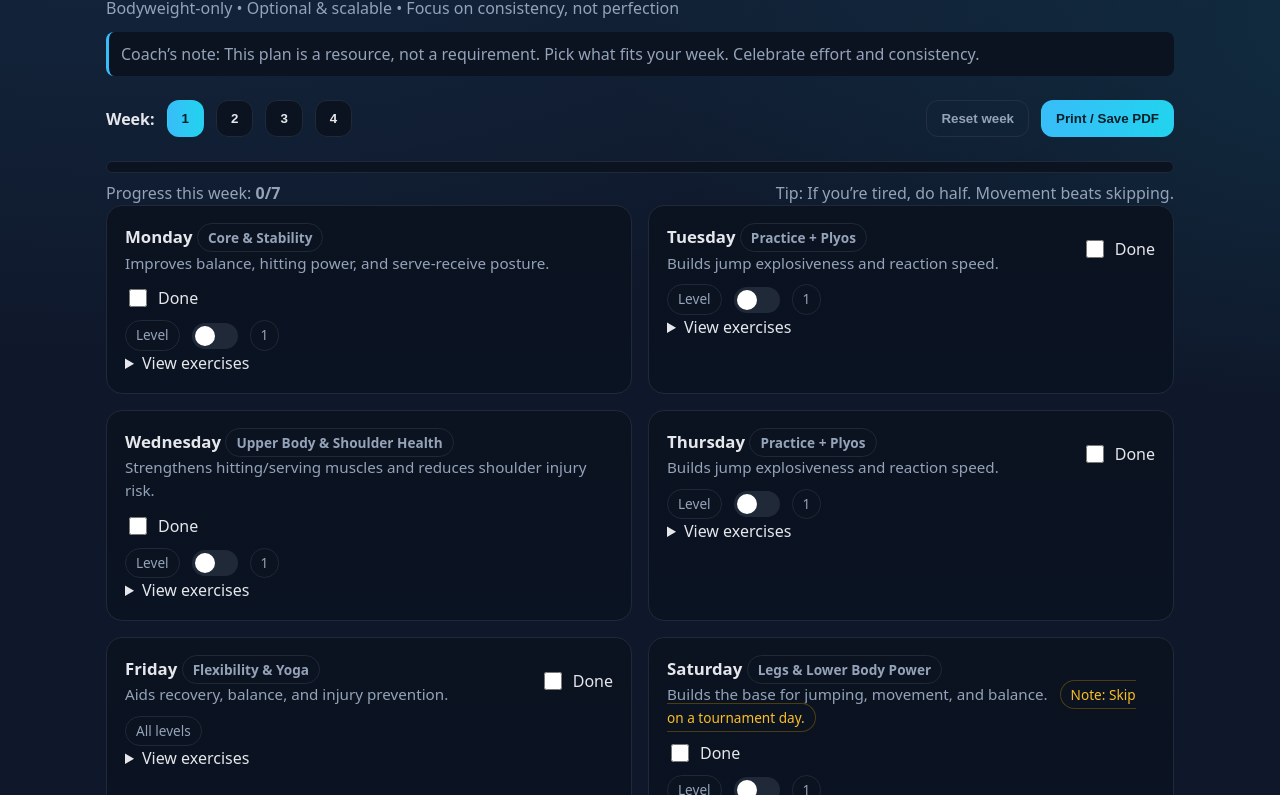
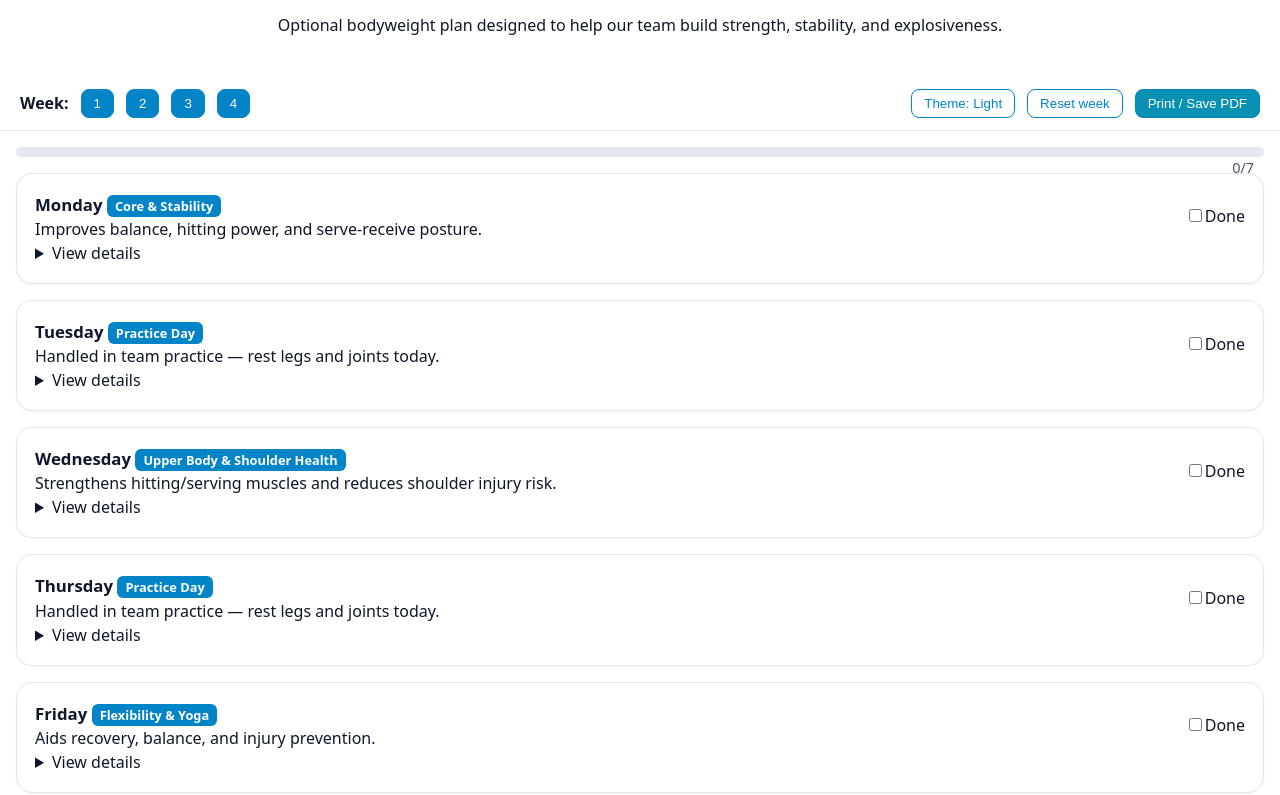
Before and after one commit to mam084/Workout, a plain HTML site: page index.html in a window 1280 px wide. Shown: the part 102-897 px from the top of the page. Drawn offline with Linux system fonts and the light colour scheme.

Commit message:
Some more finishing touches

```diff
--- a/index.html
+++ b/index.html
@@ -1,20 +1,17 @@
-<!-- ===== index.html ===== -->
 <!DOCTYPE html>
 <html lang="en">
 <head>
   <meta charset="UTF-8" />
-<meta name="viewport" content="width=device-width, initial-scale=1" />
-<title>Seaside 14 Black – One‑Month Growth Challenge</title>
-<link rel="stylesheet" href="style.css">
+  <meta name="viewport" content="width=device-width, initial-scale=1.0" />
+  <title>Seaside 14 Black – Growth Plan</title>
+  <link rel="stylesheet" href="style.css" />
 </head>
 <body>
   <header>
-<h1 class="title">Seaside 14 Black – One‑Month Growth Challenge</h1>
-<p class="subtitle">Bodyweight‑only • Optional & scalable • Focus on consistency, not perfection</p>
-<div class="note">Coach’s note: This plan is a resource, not a requirement. Pick what fits your week. Celebrate effort and consistency.</div>
+    <h1>🏐 Seaside 14 Black – One-Month Growth Plan</h1>
+    <p>Optional bodyweight plan designed to help our team build strength, stability, and explosiveness.</p>
   </header>
 
-<div class="wrap">
   <div class="controls" role="toolbar" aria-label="Planner controls">
     <div class="row" style="gap:6px 12px">
       <strong>Week:</strong>
@@ -24,29 +21,18 @@
       <button class="btn" data-week="4">4</button>
     </div>
     <div class="row" style="margin-left:auto">
-<button id="resetWeek" class="btn ghost" title="Clear this week's checkmarks">Reset week</button>
-<button id="printBtn" class="btn primary" title="Print or save as PDF">Print / Save PDF</button>
+      <button id="themeBtn" class="btn ghost">Theme: Light</button>
+      <button id="resetWeek" class="btn ghost">Reset week</button>
+      <button id="printBtn" class="btn primary">Print / Save PDF</button>
     </div>
   </div>
 
-<div class="bar" aria-label="Weekly completion">
-<span id="progressBar"></span>
-</div>
-<div class="row" style="justify-content:space-between;margin-top:8px">
-<span class="muted">Progress this week: <strong id="progressText">0/7</strong></span>
-<span class="muted">Tip: If you’re tired, do half. Movement beats skipping.</span>
+  <div class="bar">
+    <div id="progressBar" class="bar-inner" style="width:0%"></div>
+    <div id="progressText" class="bar-text">0/7</div>
   </div>
 
-<div id="days" class="grid" aria-live="polite"></div>
-
-<div class="footer">Questions or tweaks? Talk to Coach. <span class="kudos">Effort compounds.</span></div>
-</div>
-
-<noscript>
-<div style="max-width:800px;margin:1rem auto;padding:1rem;background:#fee2e2;color:#7f1d1d;border:1px solid #fecaca;border-radius:12px">
-This page needs JavaScript enabled to show checkboxes, progress, and toggles.
-</div>
-</noscript>
+  <main id="days"></main>
 
   <script src="script.js"></script>
 </body>
--- a/script.js
+++ b/script.js
@@ -1,30 +1,25 @@
-/* ===== script.js ===== */
-
-// ---------------- Data ----------------
 const PLAN = [
   { id:"mon", name:"Monday", focus:"Core & Stability",
     why:"Improves balance, hitting power, and serve-receive posture.",
     level1:["3×20s plank","3×15 sit-ups","3×10 bird dogs (each side)","2×20s side plank (each side)"],
     level2:["3×40s plank","3×20 V-ups","3×10 slow mountain climbers (each side)","3×20s side plank with hip dips (each side)"] },
 
-  { id:"tue", name:"Tuesday", focus:"Practice + Plyos",
-    why:"Builds jump explosiveness and reaction speed.",
-    level1:["2×10 squat jumps","2×10 lateral hops (each side)","2×10 line jumps (forward/back)","2×15s wall sit"],
-    level2:["3×10 tuck jumps","3×10 skater hops (each side)","3×10 broad jumps","3×20s wall sit"] },
+  { id:"tue", name:"Tuesday", focus:"Practice Day",
+    why:"Handled in team practice — rest legs and joints today.",
+    single:["No extra workout assigned.","Optional: light mobility (hips/ankles) or stretch."] },
 
   { id:"wed", name:"Wednesday", focus:"Upper Body & Shoulder Health",
     why:"Strengthens hitting/serving muscles and reduces shoulder injury risk.",
-    level1:["3×10 push-ups (knees or ledge if needed)","3×10 triceps dips (bench/chair)","3×10 T-Y-I raises (facedown)","2×20s arm circles each direction"],
-    level2:["3×15 full push-ups","3×12 triceps dips","3×12 T-Y-I raises","3×30s arm circles"] },
+    level1:["3×10 push-ups (knees or ledge if needed)","3×10 triceps dips (chair)","3×10 T-Y-I raises (facedown)","2×20s arm circles each direction"],
+    level2:["3×15 push-ups","3×12 triceps dips","3×12 T-Y-I raises","3×30s arm circles"] },
 
-  { id:"thu", name:"Thursday", focus:"Practice + Plyos",
-    why:"Builds jump explosiveness and reaction speed.",
-    level1:["2×10 jump lunges (total)","2×20s side-to-side box taps (imaginary box)","5 rounds: 5–10m sprint → backpedal"],
-    level2:["3×12 jump lunges (total)","3×30s box taps","6 rounds: 5–10m sprint → backpedal"] },
+  { id:"thu", name:"Thursday", focus:"Practice Day",
+    why:"Handled in team practice — rest legs and joints today.",
+    single:["No extra workout assigned.","Optional: light mobility (hips/ankles) or stretch."] },
 
   { id:"fri", name:"Friday", focus:"Flexibility & Yoga",
     why:"Aids recovery, balance, and injury prevention.",
-    single:["Flow ×3: Forward fold → flat back → plank → cobra → downward dog → child’s pose","Pigeon pose – 30s each side","Seated hamstring – 30s each","Butterfly – 30s","Cat–cow – 30s","1–2 minutes deep breathing"] },
+    link:{ href:"https://www.youtube.com/watch?v=vWdItGSerXM", text:"15-Minute Volleyball Yoga Recovery" } },
 
   { id:"sat", name:"Saturday", focus:"Legs & Lower Body Power",
     why:"Builds the base for jumping, movement, and balance.",
@@ -37,189 +32,121 @@ const PLAN = [
     single:["10-minute walk","Light stretching routine","Foam roll (if available)","Or simply rest"] }
 ];
 
-// ---------------- State ----------------
-const els = {
-  days: null,
-  progressBar: null,
-  progressText: null,
-  resetWeek: null,
-  printBtn: null,
-};
+const els = { days:null, progressBar:null, progressText:null, resetWeek:null, printBtn:null, themeBtn:null };
 
-let state = {
-  week: 1,
-  completed: loadCompleted(),        // {1:Set([...]),2:Set([...]),3:Set([...]),4:Set([...])}
-  localLevel2: loadLocalLevels(),    // { mon:true/false, tue:true/false, ... }
-};
+let state = { week:1, completed:loadCompleted(), localLevel2:loadLocalLevels() };
 
-function loadLocalLevels() {
-  try {
-    const raw = localStorage.getItem('seaside14_levels');
-    if (!raw) return {};
-    return JSON.parse(raw);
-  } catch {
-    return {};
-  }
-}
-
-function saveLocalLevels() {
-  localStorage.setItem('seaside14_levels', JSON.stringify(state.localLevel2));
-}
+function loadLocalLevels(){ try{const raw=localStorage.getItem('seaside14_levels');return raw?JSON.parse(raw):{};}catch{return{};} }
+function saveLocalLevels(){ localStorage.setItem('seaside14_levels', JSON.stringify(state.localLevel2)); }
 
 function loadCompleted(){
   try{
-    const raw = localStorage.getItem('seaside14_completed');
-    if(!raw) return {1:new Set(),2:new Set(),3:new Set(),4:new Set()};
-    const obj = JSON.parse(raw);
-    const out = {1:new Set(),2:new Set(),3:new Set(),4:new Set()};
-    for(const k of ['1','2','3','4']) out[+k] = new Set(obj[k]||[]);
+    const raw=localStorage.getItem('seaside14_completed');
+    if(!raw)return{1:new Set(),2:new Set(),3:new Set(),4:new Set()};
+    const obj=JSON.parse(raw);const out={1:new Set(),2:new Set(),3:new Set(),4:new Set()};
+    for(const k of ['1','2','3','4'])out[+k]=new Set(obj[k]||[]);
     return out;
-  }catch(e){
-    return {1:new Set(),2:new Set(),3:new Set(),4:new Set()};
-  }
+  }catch{return{1:new Set(),2:new Set(),3:new Set(),4:new Set()};}
 }
 function saveCompleted(){
-  const serial = {1:[...state.completed[1]],2:[...state.completed[2]],3:[...state.completed[3]],4:[...state.completed[4]]};
-  localStorage.setItem('seaside14_completed', JSON.stringify(serial));
+  const serial={1:[...state.completed[1]],2:[...state.completed[2]],3:[...state.completed[3]],4:[...state.completed[4]]};
+  localStorage.setItem('seaside14_completed',JSON.stringify(serial));
 }
 
-// ---------------- Render ----------------
 function render(){
-  // cache DOM once JS loads
   if(!els.days){
-    els.days = document.getElementById('days');
-    els.progressBar = document.getElementById('progressBar');
-    els.progressText = document.getElementById('progressText');
-    els.resetWeek = document.getElementById('resetWeek');
-    els.printBtn = document.getElementById('printBtn');
+    els.days=document.getElementById('days');
+    els.progressBar=document.getElementById('progressBar');
+    els.progressText=document.getElementById('progressText');
+    els.resetWeek=document.getElementById('resetWeek');
+    els.printBtn=document.getElementById('printBtn');
+    els.themeBtn=document.getElementById('themeBtn');
   }
 
-  // week buttons
   document.querySelectorAll('[data-week]').forEach(btn=>{
     btn.setAttribute('aria-pressed', String(+btn.dataset.week===state.week));
   });
 
-  // days
-  els.days.innerHTML = '';
-  PLAN.forEach(day => {
-    const done = state.completed[state.week].has(day.id);
-    const isLevel2 = !!state.localLevel2[day.id]; // compute ONCE per day
+  els.days.innerHTML='';
+  PLAN.forEach(day=>{
+    const done=state.completed[state.week].has(day.id);
+    const isLevel2=!!state.localLevel2[day.id];
 
-    const card = document.createElement('section');
-    card.className = 'card';
+    const card=document.createElement('section');
+    card.className='card';
 
-    const header = document.createElement('div');
-    header.className = 'row';
-    header.innerHTML = `
-      <div style="flex:1 1 auto">
-        <div style="font-weight:800;font-size:1.05rem">${day.name} <span class="badge">${day.focus}</span></div>
-        <div class="why">${day.why}${day.note?` <span class='badge' style='margin-left:8px;color:#fbbf24;border-color:#4b3d12'>Note: ${day.note}</span>`:''}</div>
-      </div>
-      <label class="checkbox" title="Mark complete for this day">
-        <input type="checkbox" ${done?'checked':''} data-complete="${day.id}" />
-        <span>Done</span>
-      </label>
-    `;
-    card.appendChild(header);
+    card.innerHTML=`
+      <div class="row">
+        <div style="flex:1">
+          <div style="font-weight:800;font-size:1.05rem">${day.name} <span class="badge">${day.focus}</span></div>
+          <div class="why">${day.why}${day.note?` <span class='badge' style='margin-left:8px;background:var(--warn)'>Note: ${day.note}</span>`:''}</div>
+        </div>
+        <label class="checkbox"><input type="checkbox" ${done?'checked':''} data-complete="${day.id}" /><span>Done</span></label>
+      </div>`;
 
-    const levelRow = document.createElement('div');
-    levelRow.className = 'row';
-    levelRow.style.marginTop = '10px';
+    const details=document.createElement('details');
+    details.innerHTML='<summary>View details</summary>';
+    const box=document.createElement('div');
 
-    if (!day.single){
-      levelRow.innerHTML = `
-        <span class="badge">Level</span>
-        <label class="switch">
-          <input type="checkbox" ${isLevel2 ? 'checked' : ''} data-locallevel="${day.id}" />
-          <span class="slider"></span>
-        </label>
-        <span class="badge" id="lbl-${day.id}">${isLevel2 ? '2' : '1'}</span>
-      `;
-    } else {
-      levelRow.innerHTML = `<span class="badge">All levels</span>`;
+    if(day.link){
+      const a=document.createElement('a');
+      a.href=day.link.href;a.target='_blank';a.rel='noopener';
+      a.textContent=day.link.text;a.className='btn primary';
+      box.appendChild(a);
     }
-    card.appendChild(levelRow);
 
-    const details = document.createElement('details');
-    details.innerHTML = `<summary>View exercises</summary>`;
-    const box = document.createElement('div');
-
-    const items = day.single ? day.single : (isLevel2 ? day.level2 : day.level1);
-    const ul = document.createElement('ul');
-    ul.className = 'list';
-    (items || []).forEach(txt=>{
-      const li = document.createElement('li');
-      li.textContent = txt;
-      ul.appendChild(li);
-    });
-    box.appendChild(ul);
-
-    if(!day.single){
-      const tip = document.createElement('div');
-      tip.className = 'muted';
-      tip.style.marginTop = '8px';
-      tip.textContent = isLevel2
-        ? 'Level 2 emphasizes challenge—reduce reps if form breaks.'
-        : 'Level 1 prioritizes good form—pause as needed.';
-      box.appendChild(tip);
+    const items=day.single?day.single:(isLevel2?day.level2:day.level1);
+    if(items){
+      const ul=document.createElement('ul');
+      items.forEach(t=>{const li=document.createElement('li');li.textContent=t;ul.appendChild(li);});
+      box.appendChild(ul);
     }
 
     details.appendChild(box);
     card.appendChild(details);
     els.days.appendChild(card);
   });
-
   updateProgress();
 }
 
 function updateProgress(){
-  const count = state.completed[state.week].size;
-  els.progressText.textContent = `${count}/7`;
-  const pct = Math.round(count/7*100);
-  els.progressBar.style.width = pct + '%';
-  els.progressBar.setAttribute('aria-valuenow', String(pct));
+  const count=state.completed[state.week].size;
+  els.progressText.textContent=`${count}/7`;
+  const pct=Math.round(count/7*100);
+  els.progressBar.style.width=pct+'%';
 }
 
-// ---------------- Events ----------------
-document.addEventListener('click', (e)=>{
-  const btn = e.target.closest('[data-week]');
-  if(btn){ state.week = +btn.dataset.week; render(); }
-
-  if(e.target === els.resetWeek){
-    if(confirm("Clear this week's completion checkmarks?")){
-      state.completed[state.week].clear();
-      saveCompleted();
-      render();
+document.addEventListener('click',e=>{
+  const btn=e.target.closest('[data-week]');
+  if(btn){state.week=+btn.dataset.week;render();}
+  if(e.target===els.themeBtn){
+    const dark=document.body.classList.toggle('theme-dark');
+    localStorage.setItem('seaside14_theme',dark?'dark':'light');
+    els.themeBtn.textContent=`Theme: ${dark?'Dark':'Light'}`;
+  }
+  if(e.target===els.resetWeek){
+    if(confirm('Clear this week’s checkmarks?')){
+      state.completed[state.week].clear();saveCompleted();render();
     }
   }
-  if(e.target === els.printBtn){
-    window.print();
+  if(e.target===els.printBtn)window.print();
+});
+
+document.addEventListener('change',e=>{
+  const t=e.target;
+  if(t.matches('[data-complete]')){
+    const id=t.getAttribute('data-complete');
+    if(t.checked)state.completed[state.week].add(id);
+    else state.completed[state.week].delete(id);
+    saveCompleted();updateProgress();
   }
 });
 
-document.addEventListener('change', (e)=>{
-  const t = e.target;
-
-  if (t.matches('[data-locallevel]')) {
-    const id = t.getAttribute('data-locallevel');
-    const val = !!t.checked;
-    state.localLevel2[id] = val;
-    saveLocalLevels();
-    const lbl = document.getElementById('lbl-' + id);
-    if (lbl) lbl.textContent = val ? '2' : '1';
-    render(); // re-render to show updated exercises
-  }
-
-  if (t.matches('[data-complete]')){
-    const id = t.getAttribute('data-complete');
-    if(t.checked) state.completed[state.week].add(id);
-    else state.completed[state.week].delete(id);
-    saveCompleted();
-    updateProgress();
-  }
-});
-
-// Init
 (function init(){
+  const saved=localStorage.getItem('seaside14_theme');
+  const prefersDark=window.matchMedia('(prefers-color-scheme: dark)').matches;
+  const useDark=saved?(saved==='dark'):prefersDark;
+  if(useDark)document.body.classList.add('theme-dark');
+  if(els.themeBtn)els.themeBtn.textContent=`Theme: ${useDark?'Dark':'Light'}`;
   render();
 })();
--- a/style.css
+++ b/style.css
@@ -1,61 +1,115 @@
-:root{
---bg:#0f172a; /* slate-900 */
---card:#111827; /* gray-900 */
---muted:#94a3b8; /* slate-400 */
---text:#e5e7eb; /* gray-200 */
---accent:#38bdf8; /* sky-400 */
---accent-2:#22d3ee; /* cyan-400 */
---success:#34d399; /* emerald-400 */
---warn:#f59e0b; /* amber-500 */
---danger:#ef4444; /* red-500 */
---ring: 0 0 0 3px rgba(34,211,238,.25);
+:root {
+  /* Light theme (default) */
+  --bg:#ffffff;
+  --card:#ffffff;
+  --muted:#475569;
+  --text:#0f172a;
+  --accent:#0284c7;
+  --accent-2:#0891b2;
+  --success:#059669;
+  --warn:#b45309;
+  --danger:#b91c1c;
+  --ring: 0 0 0 3px rgba(8,145,178,.25);
 }
-*{box-sizing:border-box}
-body{
-margin:0;
-font-family: ui-sans-serif, system-ui, -apple-system, Segoe UI, Roboto, Ubuntu, Cantarell, Noto Sans, Helvetica, Arial, "Apple Color Emoji", "Segoe UI Emoji";
-background: radial-gradient(1200px 600px at 10% -10%, rgba(56,189,248,.12), transparent),
-radial-gradient(800px 400px at 110% 10%, rgba(34,211,238,.12), transparent),
-var(--bg);
-color:var(--text);
-line-height:1.5;
+
+/* Dark theme */
+.theme-dark {
+  --bg:#0f172a;
+  --card:#111827;
+  --muted:#94a3b8;
+  --text:#e5e7eb;
+  --accent:#38bdf8;
+  --accent-2:#22d3ee;
+  --success:#34d399;
+  --warn:#f59e0b;
+  --danger:#ef4444;
+  --ring: 0 0 0 3px rgba(34,211,238,.25);
 }
-header{max-width:1100px;margin:32px auto 16px;padding:0 16px}
-.title{font-size:clamp(1.6rem,4vw,2.6rem);font-weight:800;letter-spacing:.3px;margin:0}
-.subtitle{color:var(--muted);margin:.25rem 0 0}
-.bar{position:relative;overflow:hidden;border-radius:999px;height:12px;background:#0b1220;border:1px solid #1f2937}
-.bar>span{display:block;height:100%;background:linear-gradient(90deg,var(--accent),var(--accent-2));width:0%}
-.wrap{max-width:1100px;margin:24px auto;padding:0 16px 64px}
-.controls{display:flex;gap:12px;flex-wrap:wrap;align-items:center;margin:16px 0 24px}
-.btn{background:#0b1220;border:1px solid #1f2937;color:var(--text);padding:10px 14px;border-radius:12px;cursor:pointer;font-weight:600}
-.btn[aria-pressed="true"], .btn.primary{background:linear-gradient(90deg,var(--accent),var(--accent-2));color:#05202a;border-color:transparent}
-.btn:focus-visible{outline:none;box-shadow:var(--ring)}
-.ghost{background:transparent;border-color:#243041;color:var(--muted)}
-.card{background:linear-gradient(180deg,#0b1220, #0a1322);border:1px solid #1f2937;border-radius:16px;padding:18px}
-.grid{display:grid;grid-template-columns:1fr;gap:16px}
-@media (min-width:900px){.grid{grid-template-columns:repeat(2,1fr)}}
-.details{border:1px solid #1f2937;border-radius:12px;padding:12px;background:#0b1220}
-.row{display:flex;gap:12px;align-items:center;flex-wrap:wrap}
-.badge{padding:4px 10px;border-radius:999px;font-size:.85rem;border:1px solid #1f2937;background:#0b1220;color:var(--muted)}
-.switch{position:relative;display:inline-block;width:46px;height:26px}
-.switch input{display:none}
-.slider{position:absolute;cursor:pointer;inset:0;background:#1f2937;border-radius:999px;transition:.2s}
-.slider:before{content:"";position:absolute;height:20px;width:20px;left:3px;top:3px;background:white;border-radius:50%;transition:.2s}
-input:checked + .slider{background:linear-gradient(90deg,var(--accent),var(--accent-2))}
-input:checked + .slider:before{transform:translateX(20px)}
-.muted{color:var(--muted)}
-.why{font-size:.95rem;color:var(--muted);margin-top:2px}
-.list{display:grid;grid-template-columns:1fr 1fr;gap:6px 14px;margin:10px 0 0;padding-left:18px}
-@media (max-width:680px){.list{grid-template-columns:1fr}}
-.footer{margin-top:28px;color:var(--muted);font-size:.9rem}
-.kudos{color:var(--success);font-weight:700}
-.checkbox{display:flex;align-items:center;gap:8px;user-select:none}
-.checkbox input{width:18px;height:18px}
-.note{border-left:3px solid var(--accent);padding:10px 12px;background:#0b1220;border-radius:8px;margin:12px 0;color:var(--muted)}
-@media print{
-body{background:white;color:black}
-header,.controls{break-inside:avoid}
-.card{background:white;border-color:#ccc}
-.btn,.switch,.footer,.note{display:none}
-a{color:black}
+
+body {
+  margin:0;
+  font-family: system-ui, sans-serif;
+  background: var(--bg);
+  color: var(--text);
+  line-height: 1.5;
 }
+
+header {
+  padding: 1.5rem;
+  text-align: center;
+}
+
+.controls {
+  display: flex;
+  justify-content: space-between;
+  align-items: center;
+  flex-wrap: wrap;
+  padding: 0.75rem 1.25rem;
+  border-bottom: 1px solid #e5e7eb;
+}
+
+.btn {
+  padding: 6px 12px;
+  border-radius: 8px;
+  border: 1px solid var(--accent);
+  background: var(--accent);
+  color: white;
+  cursor: pointer;
+}
+.btn.ghost {
+  background: transparent;
+  color: var(--accent);
+}
+.btn.primary {
+  background: var(--accent-2);
+}
+
+.card {
+  background: var(--card);
+  border: 1px solid #e5e7eb;
+  border-radius: 16px;
+  padding: 18px;
+  margin: 16px;
+  box-shadow: 0 1px 2px rgba(0,0,0,.05);
+}
+
+.row {
+  display: flex;
+  align-items: center;
+  gap: 12px;
+}
+
+.badge {
+  background: var(--accent);
+  color: white;
+  border-radius: 6px;
+  padding: 2px 8px;
+  font-size: 0.8rem;
+}
+
+.bar {
+  position: relative;
+  height: 10px;
+  background: #e2e8f0;
+  border-radius: 5px;
+  margin: 1rem;
+}
+.bar-inner {
+  height: 10px;
+  background: var(--success);
+  border-radius: 5px;
+  transition: width 0.3s;
+}
+.bar-text {
+  text-align: right;
+  margin-right: 10px;
+  font-size: 0.9rem;
+  color: var(--muted);
+}
+
+@media print {
+  body { background: white !important; color: black !important; }
+  .controls, .btn, .bar { display: none !important; }
+  .card { border-color: #bbb; background: white; }
+  a { color: black; text-decoration: underline; }
+}
```
Lines whose indentation alone changed are shown as unchanged.
